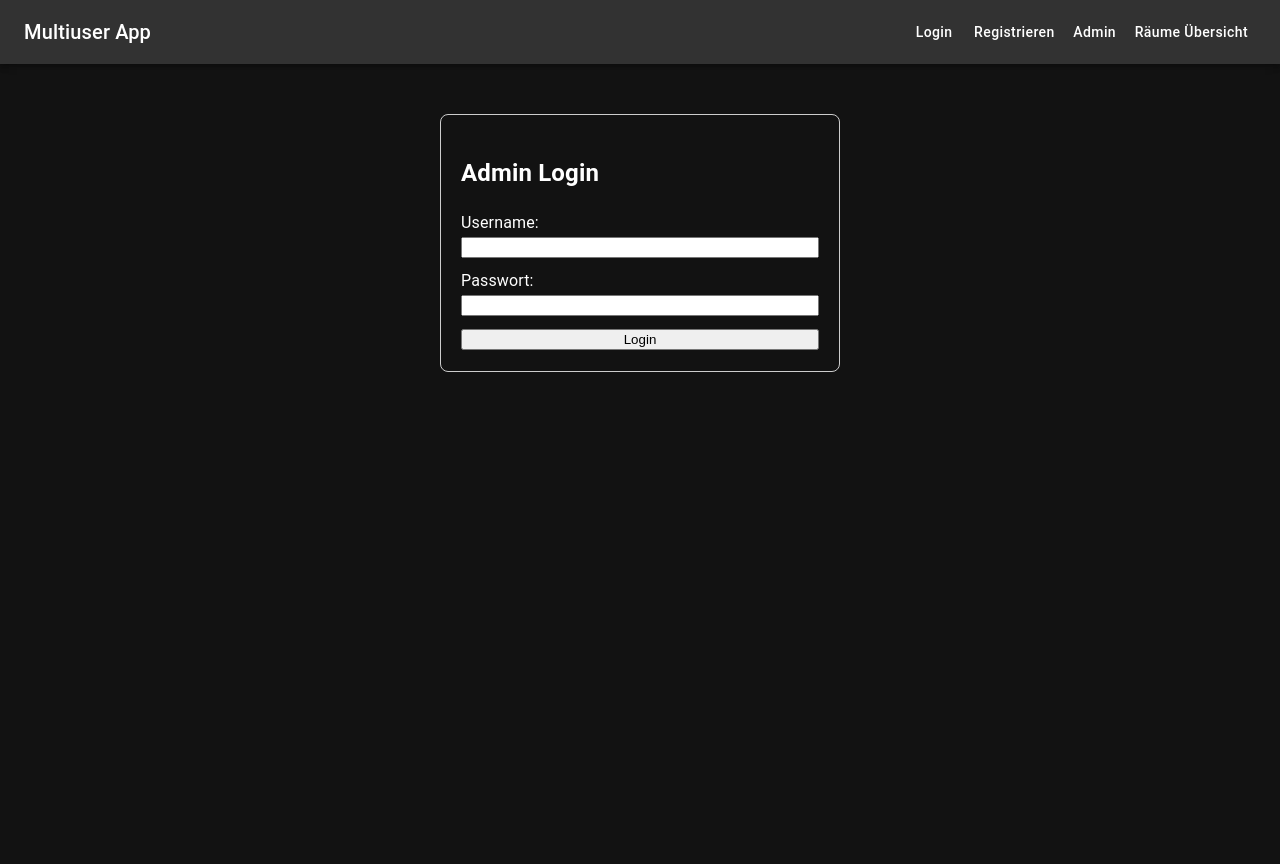
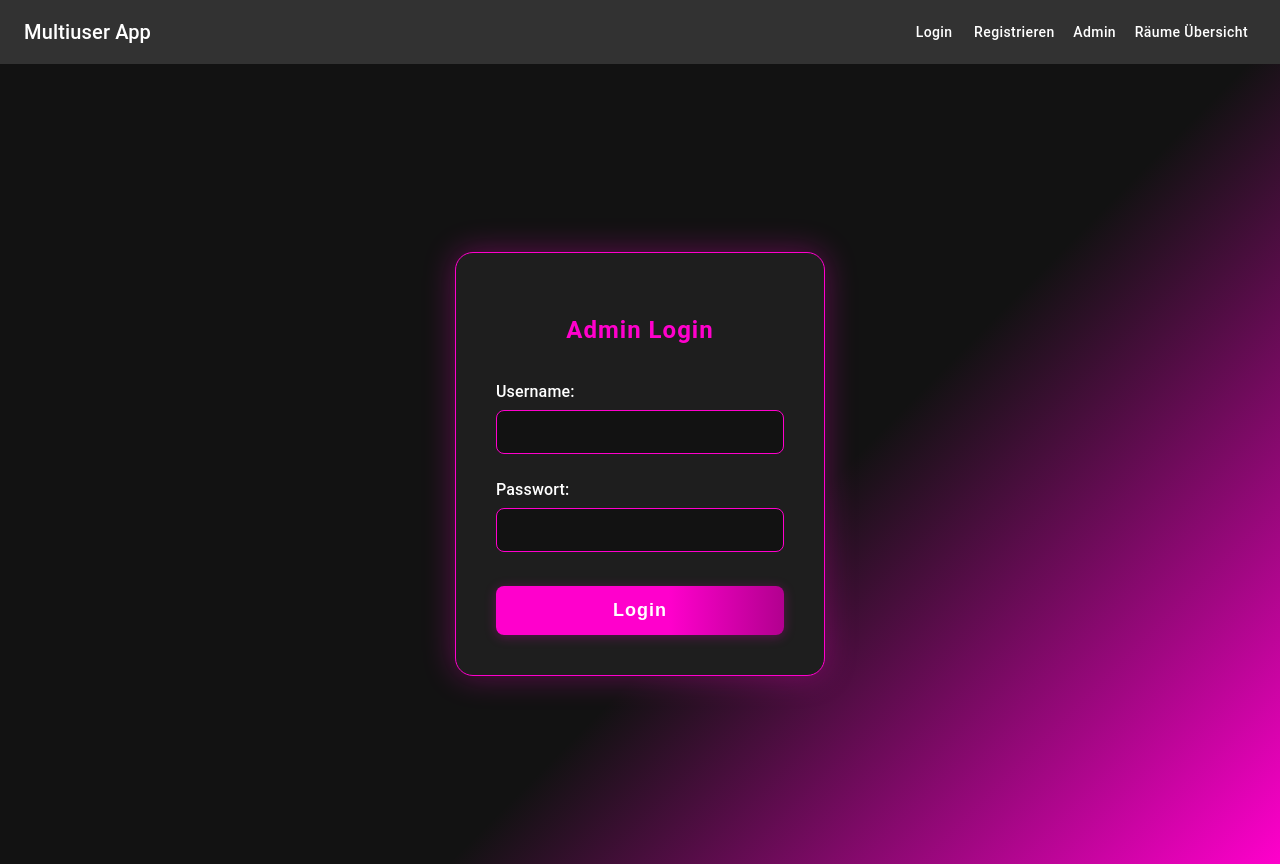
Before and after one commit to RsCedric/AbschlussarbeitM233, a React (Create React App) app in the folder frontend/: page /admin in a window 1280 px wide. Before the commit the page ends 800 px from the top, so only its background shows below. Built offline with nearby package versions, Linux system fonts and the light colour scheme; no server answers.

Commit message:
UIforLoginDesign

```diff
--- a/frontend/src/pages/AdminLoginPage.js
+++ b/frontend/src/pages/AdminLoginPage.js
@@ -15,10 +15,7 @@ const AdminLoginPage = () => {
     setError('');
     try {
       const response = await api.post('/admin/login', { username, password });
-      // Bei Erfolg: Admin-Login setzen und weiterleiten
       login({ username }, true);
-      // Optional: Token speichern, wenn du später JWT nutzt
-      // localStorage.setItem('adminToken', response.data.token);
       navigate('/admin/dashboard');
     } catch (err) {
       setError('Falscher Admin-Login!');
@@ -26,20 +23,83 @@ const AdminLoginPage = () => {
   };
 
   return (
-    <div style={{ maxWidth: 400, margin: '50px auto', padding: 20, border: '1px solid #ccc', borderRadius: 8 }}>
-      <h2>Admin Login</h2>
-      <form onSubmit={handleSubmit}>
-        <div style={{ marginBottom: 10 }}>
-          <label>Username:</label><br />
-          <input type="text" value={username} onChange={e => setUsername(e.target.value)} required style={{ width: '100%' }} />
-        </div>
-        <div style={{ marginBottom: 10 }}>
-          <label>Passwort:</label><br />
-          <input type="password" value={password} onChange={e => setPassword(e.target.value)} required style={{ width: '100%' }} />
-        </div>
-        {error && <div style={{ color: 'red', marginBottom: 10 }}>{error}</div>}
-        <button type="submit" style={{ width: '100%' }}>Login</button>
-      </form>
+    <div style={{ minHeight: '100vh', background: 'linear-gradient(135deg, #121212 60%, #ff00cc 100%)', display: 'flex', alignItems: 'center', justifyContent: 'center' }}>
+      <div style={{ background: '#1e1e1e', borderRadius: 18, boxShadow: '0 0 32px #ff00cc55', padding: 40, width: 370, maxWidth: '90vw', border: '1.5px solid #ff00cc' }}>
+        <h2 style={{ color: '#ff00cc', textAlign: 'center', marginBottom: 32, letterSpacing: 1 }}>Admin Login</h2>
+        <form onSubmit={handleSubmit}>
+          <div style={{ marginBottom: 22 }}>
+            <label style={{ color: '#fff', fontWeight: 500 }}>Username:</label><br />
+            <input
+              type="text"
+              value={username}
+              onChange={e => setUsername(e.target.value)}
+              required
+              style={{
+                width: '100%',
+                padding: '12px 14px',
+                borderRadius: 8,
+                border: '1.5px solid #ff00cc',
+                background: '#121212',
+                color: '#fff',
+                fontSize: 16,
+                outline: 'none',
+                marginTop: 6,
+                marginBottom: 2,
+                transition: 'border 0.2s',
+              }}
+              onFocus={e => e.target.style.border = '2px solid #ff00cc'}
+              onBlur={e => e.target.style.border = '1.5px solid #ff00cc'}
+            />
+          </div>
+          <div style={{ marginBottom: 22 }}>
+            <label style={{ color: '#fff', fontWeight: 500 }}>Passwort:</label><br />
+            <input
+              type="password"
+              value={password}
+              onChange={e => setPassword(e.target.value)}
+              required
+              style={{
+                width: '100%',
+                padding: '12px 14px',
+                borderRadius: 8,
+                border: '1.5px solid #ff00cc',
+                background: '#121212',
+                color: '#fff',
+                fontSize: 16,
+                outline: 'none',
+                marginTop: 6,
+                marginBottom: 2,
+                transition: 'border 0.2s',
+              }}
+              onFocus={e => e.target.style.border = '2px solid #ff00cc'}
+              onBlur={e => e.target.style.border = '1.5px solid #ff00cc'}
+            />
+          </div>
+          {error && <div style={{ color: '#ff3366', marginBottom: 18, textAlign: 'center', fontWeight: 500 }}>{error}</div>}
+          <button
+            type="submit"
+            style={{
+              width: '100%',
+              padding: '14px 0',
+              background: 'linear-gradient(90deg, #ff00cc 60%, #b2008f 100%)',
+              color: '#fff',
+              border: 'none',
+              borderRadius: 8,
+              fontSize: 18,
+              fontWeight: 600,
+              letterSpacing: 1,
+              boxShadow: '0 2px 12px #ff00cc44',
+              cursor: 'pointer',
+              marginTop: 10,
+              transition: 'background 0.2s',
+            }}
+            onMouseOver={e => e.target.style.background = 'linear-gradient(90deg, #b2008f 60%, #ff00cc 100%)'}
+            onMouseOut={e => e.target.style.background = 'linear-gradient(90deg, #ff00cc 60%, #b2008f 100%)'}
+          >
+            Login
+          </button>
+        </form>
+      </div>
     </div>
   );
 };
--- a/frontend/src/pages/LoginPage.js
+++ b/frontend/src/pages/LoginPage.js
@@ -2,7 +2,6 @@ import React, { useState, useContext } from 'react';
 import api from '../api/axios';
 import { useNavigate } from 'react-router-dom';
 import { AuthContext } from '../context/AuthContext';
-import { Box, Paper, Typography, TextField, Button } from '@mui/material';
 
 const LoginPage = () => {
   const [username, setUsername] = useState('');
@@ -16,7 +15,6 @@ const LoginPage = () => {
     setError('');
     try {
       const response = await api.post('/users/login', { username, password });
-      // Speichere User-Daten inklusive E-Mail
       login({
         username: response.data.username,
         email: response.data.email,
@@ -32,34 +30,84 @@ const LoginPage = () => {
   };
 
   return (
-    <Box sx={{ minHeight: '100vh', display: 'flex', alignItems: 'center', justifyContent: 'center', bgcolor: 'background.default' }}>
-      <Paper elevation={6} sx={{ p: 4, minWidth: 320, maxWidth: 400, width: '100%', bgcolor: 'background.paper' }}>
-        <Typography variant="h5" align="center" gutterBottom>Login</Typography>
+    <div style={{ minHeight: '100vh', background: 'linear-gradient(135deg, #121212 60%, #ff00cc 100%)', display: 'flex', alignItems: 'center', justifyContent: 'center' }}>
+      <div style={{ background: '#1e1e1e', borderRadius: 18, boxShadow: '0 0 32px #ff00cc55', padding: 40, width: 370, maxWidth: '90vw', border: '1.5px solid #ff00cc' }}>
+        <h2 style={{ color: '#ff00cc', textAlign: 'center', marginBottom: 32, letterSpacing: 1 }}>Login</h2>
         <form onSubmit={handleSubmit}>
-          <TextField
-            label="Username"
+          <div style={{ marginBottom: 22 }}>
+            <label style={{ color: '#fff', fontWeight: 500 }}>Username:</label><br />
+            <input
+              type="text"
               value={username}
               onChange={e => setUsername(e.target.value)}
-            fullWidth
-            margin="normal"
               required
+              style={{
+                width: '100%',
+                padding: '12px 14px',
+                borderRadius: 8,
+                border: '1.5px solid #ff00cc',
+                background: '#121212',
+                color: '#fff',
+                fontSize: 16,
+                outline: 'none',
+                marginTop: 6,
+                marginBottom: 2,
+                transition: 'border 0.2s',
+              }}
+              onFocus={e => e.target.style.border = '2px solid #ff00cc'}
+              onBlur={e => e.target.style.border = '1.5px solid #ff00cc'}
             />
-          <TextField
-            label="Password"
+          </div>
+          <div style={{ marginBottom: 22 }}>
+            <label style={{ color: '#fff', fontWeight: 500 }}>Passwort:</label><br />
+            <input
               type="password"
               value={password}
               onChange={e => setPassword(e.target.value)}
-            fullWidth
-            margin="normal"
               required
+              style={{
+                width: '100%',
+                padding: '12px 14px',
+                borderRadius: 8,
+                border: '1.5px solid #ff00cc',
+                background: '#121212',
+                color: '#fff',
+                fontSize: 16,
+                outline: 'none',
+                marginTop: 6,
+                marginBottom: 2,
+                transition: 'border 0.2s',
+              }}
+              onFocus={e => e.target.style.border = '2px solid #ff00cc'}
+              onBlur={e => e.target.style.border = '1.5px solid #ff00cc'}
             />
-          <Button type="submit" variant="contained" color="primary" fullWidth sx={{ mt: 2 }}>
+          </div>
+          {error && <div style={{ color: '#ff3366', marginBottom: 18, textAlign: 'center', fontWeight: 500 }}>{error}</div>}
+          <button
+            type="submit"
+            style={{
+              width: '100%',
+              padding: '14px 0',
+              background: 'linear-gradient(90deg, #ff00cc 60%, #b2008f 100%)',
+              color: '#fff',
+              border: 'none',
+              borderRadius: 8,
+              fontSize: 18,
+              fontWeight: 600,
+              letterSpacing: 1,
+              boxShadow: '0 2px 12px #ff00cc44',
+              cursor: 'pointer',
+              marginTop: 10,
+              transition: 'background 0.2s',
+            }}
+            onMouseOver={e => e.target.style.background = 'linear-gradient(90deg, #b2008f 60%, #ff00cc 100%)'}
+            onMouseOut={e => e.target.style.background = 'linear-gradient(90deg, #ff00cc 60%, #b2008f 100%)'}
+          >
             Login
-          </Button>
+          </button>
         </form>
-        {error && <Typography color="error" align="center" sx={{ mt: 2 }}>{error}</Typography>}
-      </Paper>
-    </Box>
+      </div>
+    </div>
   );
 };
 
```
Lines whose indentation alone changed are shown as unchanged.
